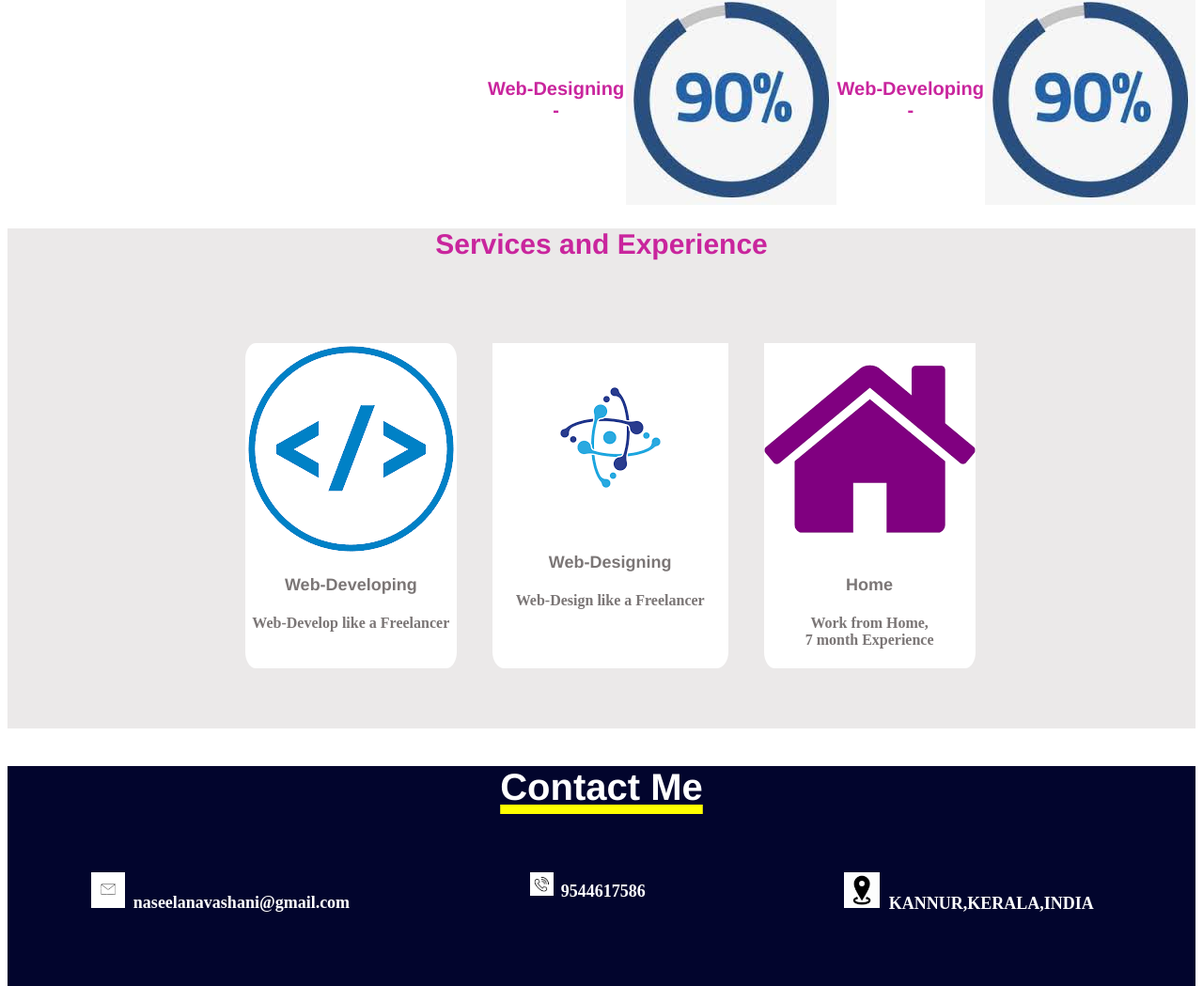
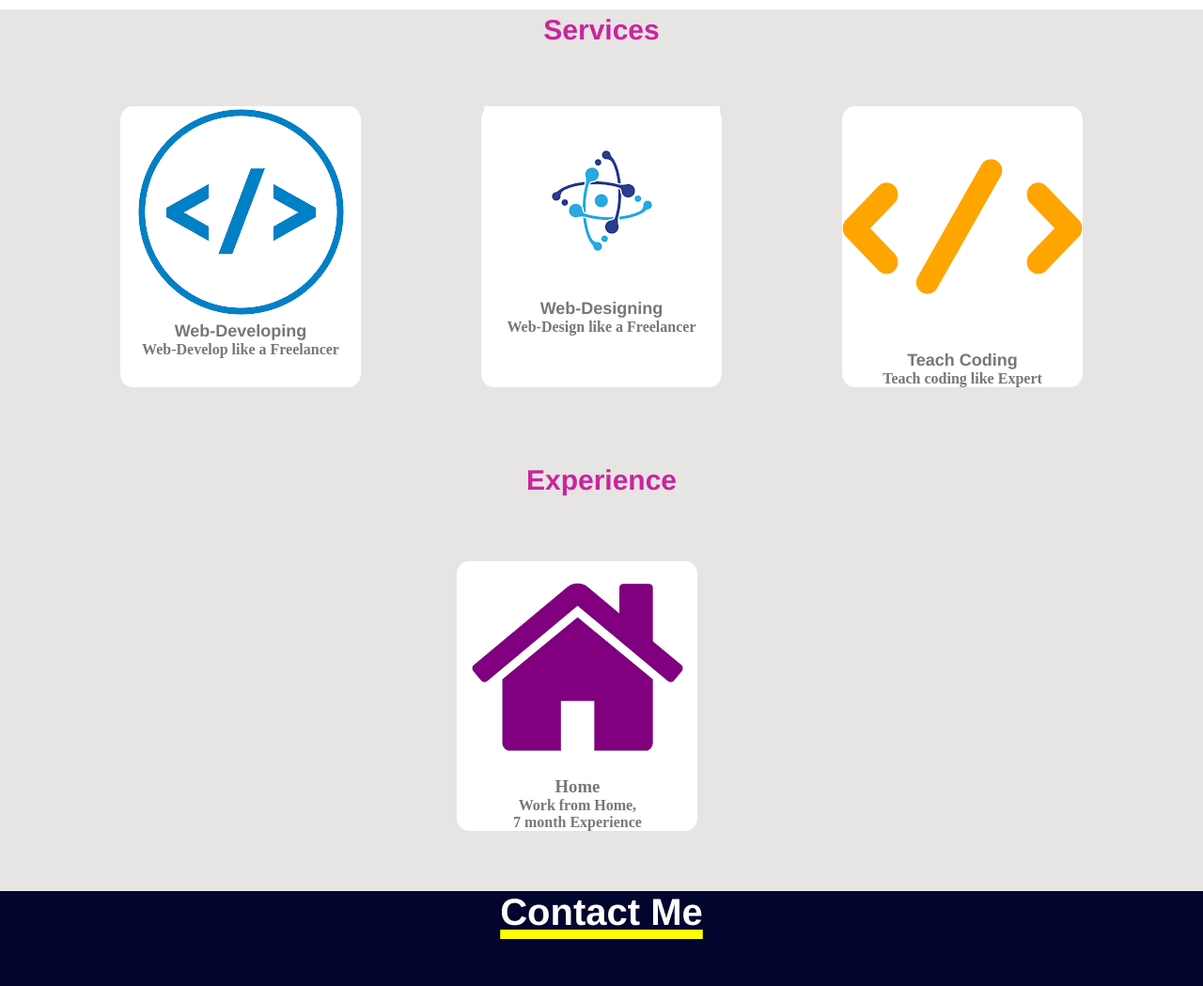
Before and after one commit to haninavas/Hani, a plain HTML site: page index.html in a window 1280 px wide. Shown: the part 1139-2188 px from the top of the page at 94% size. Drawn offline with Linux system fonts and the light colour scheme.

Commit message:
this is my portfolio website

```diff
--- a/css/style.css
+++ b/css/style.css
@@ -1,5 +1,7 @@
-html {
+* {
     scroll-behavior: smooth;
+    margin: 0;
+    padding: 0;
 }
 header {
     width: 100%;
@@ -17,7 +19,7 @@ header div.right ul {
     display: flex;
     justify-content: space-between;
     padding-right: 30px;
-    padding-top: 10px;
+    padding-top: 30px;
 }
 header div.right ul li {
     list-style: none;
@@ -44,10 +46,10 @@ header div.right ul li:last-child {
 #home section.wrapper {
     display: flex;
     justify-content: space-between;
-    background: linear-gradient(#d40ec7,rgb(234, 234, 234));
+    background: linear-gradient(#d40ec7,rgb(255, 255, 255));
 }
 #home section.kod {
-    background: linear-gradient(#ae0da1,rgb(234, 234, 234));
+    background: linear-gradient(#ae0da1,rgb(255, 255, 255));
     display: flex;
     justify-content: space-between;
     margin-left: 20%;
@@ -89,6 +91,7 @@ header div.right ul li:last-child {
 #personal div.top {
     display: flex;
     justify-content: space-between;
+    margin-top: 5%;
 }
 #personal h1 {
     text-align: center;
@@ -146,15 +149,23 @@ header div.right ul li:last-child {
     align-items: center;
 }
 #serexp {
-    background: #ebe9e9;
+    background: #e7e4e4;
     text-align: center;
     align-items: center;
+    margin-top: 4%;
 }
 #serexp h1 {
     color: #c9259d;
     font-size: 30px;
     font-weight: 700;
     font-family: 'Franklin Gothic Medium', 'Arial Narrow', Arial, sans-serif;
+    padding-top: 5px;
+    cursor: pointer;
+}
+#serexp h1:hover {
+    text-decoration: underline;
+    text-decoration-color: #c9259d;
+    text-decoration-thickness: 5px;
 }
 #serexp div.works {
     display: flex;
@@ -166,13 +177,13 @@ header div.right ul li:last-child {
     width: 20%;
     margin-top: 5%;
     margin-right: 3%;
-    margin-bottom: 5%;
+    margin-bottom: 6%;
 }
 #serexp div.works div.item:first-child {
-    margin-left: 20%;
+    margin-left: 10%;
 }
 #serexp div.works div.item:last-child {
-    margin-right: 20%;
+    margin-right: 10%;
 }
 #serexp div.works div.item h3 {
     font-size: 18px;
@@ -181,6 +192,28 @@ header div.right ul li:last-child {
     color: #7b7676;
 }
 #serexp div.works div.item h4 {
+    color: #7b7676;
+}
+#serexp div.bottom {
+    padding-bottom: 5%;
+    align-items: center;
+    align-self: center;
+}
+#serexp div.bottom div.blloes h1 {
+    padding-bottom: 5px;
+}
+#serexp div.bottom div.item {
+    background-color: #ffffff;
+    border-radius: 5%;
+    width: 20%;
+    margin-top: 5%;
+    margin-right: 3%;
+    margin-left: 38%;
+}
+#serexp div.bottom div.item h3 {
+    color: #7b7676;
+}
+#serexp div.bottom div.item h4 {
     color: #7b7676;
 }
 #contacts {
@@ -212,6 +245,7 @@ header div.right ul li:last-child {
     font-size: 18px;
     font-weight: 600;
     text-decoration: none;
+    font-family:'Segoe UI', Tahoma, Geneva, Verdana, sans-serif;
 }
 #contacts div.contact div.col a:nth-child(2) {
     margin-bottom: 5%;
@@ -229,6 +263,7 @@ header div.right ul li:last-child {
 #contacts footer {
     margin-left: 34%;
     color: #fff;
+    font-family: 'Gill Sans', 'Gill Sans MT', Calibri, 'Trebuchet MS', sans-serif;
 }
 #contacts div.contact div.tol a {
     background: none;
@@ -237,3 +272,5 @@ header div.right ul li:last-child {
     width: 3%;
     border-radius: 24%;
 }
+@media all and (max-width: 980px) {
+}
--- a/index.html
+++ b/index.html
@@ -54,7 +54,7 @@
                         <blockquote>
                             "What new technology does is
                             create new opportunities to do
-                            a job that costumers want done."
+                            a job that customers want done."
                         </blockquote>
                     </div>
                 </section>
@@ -70,24 +70,19 @@
                 <div class="right">
                     <h3>Personal Info</h3>
                     <p>
-                        Hello,I am <b>Muhammed Hani Navas</b>.5th Standard Student.I am very much excited in developing <br> my IT skills along with my academical studies. <br>
+                        Hello,I am <b>Muhammed Hani Navas</b>.I am very much excited in developing my IT skills along with my academical studies. <br>
                         I am a <b>Web-Designer & Web-Developer</b>.Now I decided <b>My future as </b> <br>
                         I want to become a Web-Developer. <br>
                         <b>If you have any website requirement please contact me.I am willing to work for you.</b> <br>
+                        <b>If you want to study coding please contact me.</b>
                     </p>
-                    <h3>Skills & Abilities</h3>
-                    <div class="bottom">
-                        <h4>Web-Designing -</h4>
-                        <img src="images/download (1).jpg" alt="" />
-                        <h4>Web-Developing -</h4>
-                        <img src="images/download (1).jpg" alt="" />
-                    </div>
                 </div>
             </div>
         </section>
         <section id="serexp">
+            <div class="top">
                 <div class="blloes">
-                <h1>Services and Experience</h1>
+                    <h1>Services</h1>
                 </div>
                 <div class="works">
                     <div class="item">
@@ -99,6 +94,16 @@
                         <img src="images/download.png" alt="images">
                         <h3>Web-Designing</h3>
                         <h4>Web-Design like a Freelancer</h4>
+                    </div>
+                    <div class="item">
+                        <img src="images/code-xxl-removebg-preview.png" alt="" />
+                        <h3>Teach Coding</h3>
+                        <h4>Teach coding like Expert</h4>
+                    </div>
+                </div>
+                <div class="bottom">
+                    <div class="blloes">
+                        <h1>Experience</h1>
                     </div>
                         <div class="item">
                             <img src="images/blows.png" alt="">
@@ -114,8 +119,8 @@
             <div class="contact">
                 <h3>Contact Me</h3>
                 <div class="col">
-                    <a href="mailto:naseelanavashani@gmail.com"><img src="images/3-removebg-preview.png" alt=""> naseelanavashani@gmail.com</a>
-                    <a href=""><img src="images/download__2_-removebg-preview.png" alt=""> 9544617586</a>
+                    <a href="naseelanavashani@gmail.com"><img src="images/3-removebg-preview.png" alt=""> naseelanavashani@gmail.com</a>
+                    <a href=""><img src="images/download__2_-removebg-preview.png" alt="" /> 9544617586,8157002561</a>
                     <a href=""><img src="images/OIP.jpg" alt="images"> KANNUR,KERALA,INDIA</a>
                 </div>
                 <div class="tol">
@@ -123,11 +128,9 @@
                 </div>
             </div>
             <footer>
-                <a>Copyrights ©2022-2023 Muhammed Hani Navas All Rights Reserved</a>
+                <a>Copyrights ©2022-2023</a>
+                <a>Muhammed Hani Navas All Rights Reserved</a>
             </footer>
         </section>
-        <script>
-            alert("Thanks For Watching")
-        </script>
     </body>
 </html>
```
Also changed, not shown: images/code-xxl-removebg-preview.png (added). Lines whose indentation alone changed are shown as unchanged.
